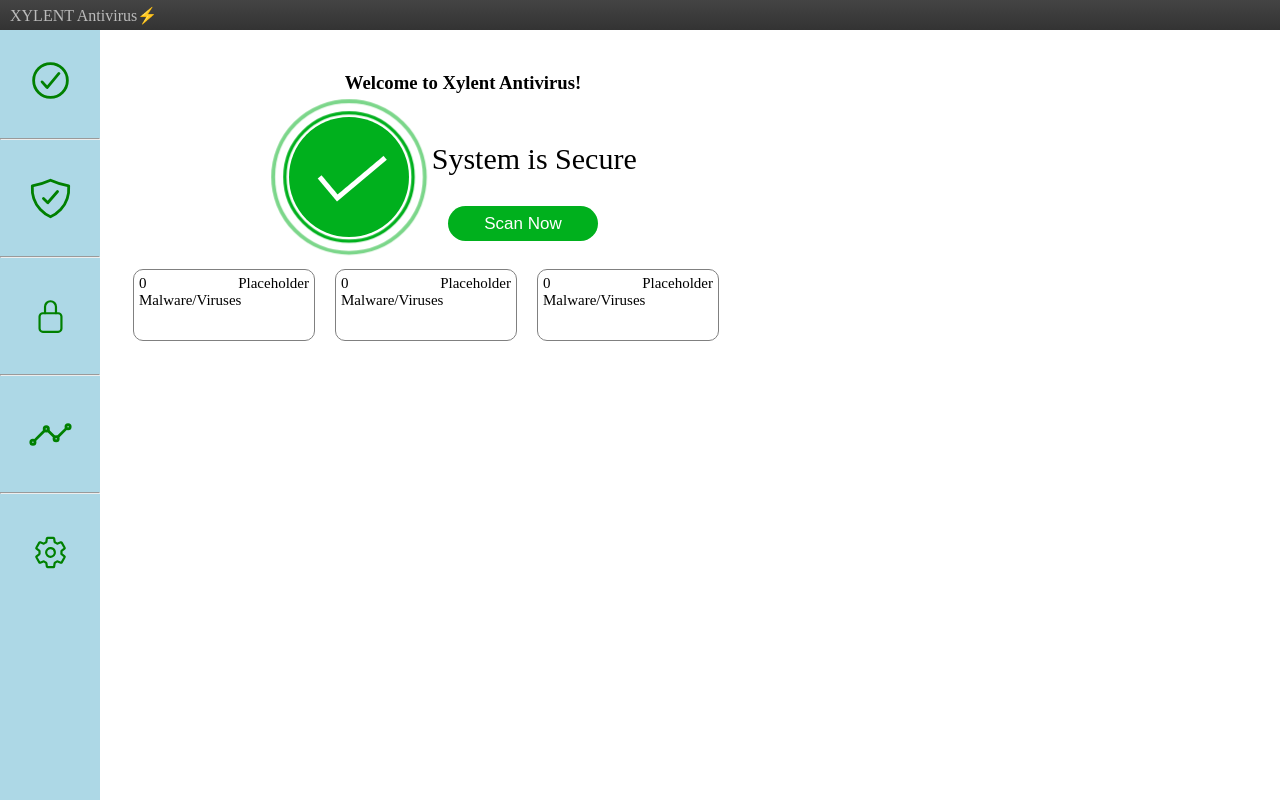
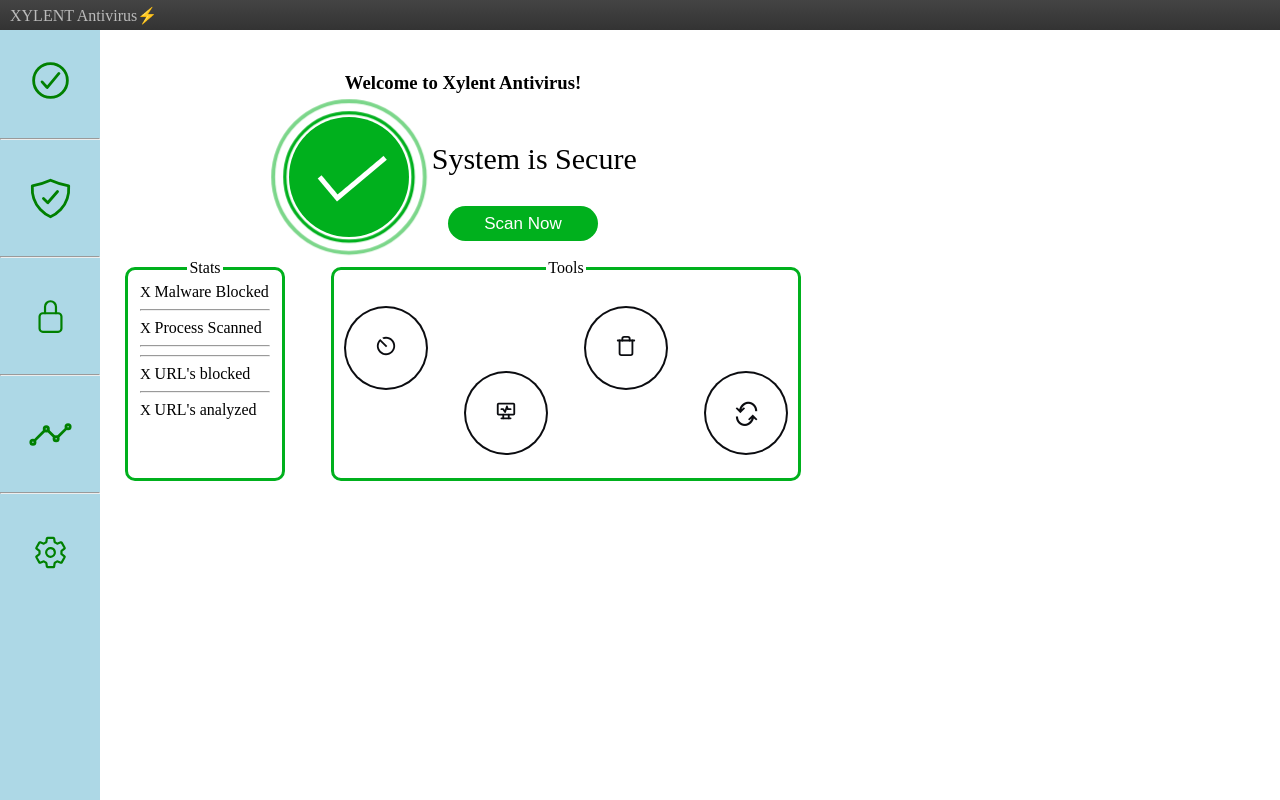
Before and after one commit to Rutuj-Runwal/Xylent, a React app: page / in a window 1280 px wide. Built offline with nearby package versions, Linux system fonts and the light colour scheme.

Commit message:
UI: Updated dashboard to include important shortcuts and detecion stats

```diff
--- a/index.html
+++ b/index.html
@@ -14,6 +14,10 @@
     }
 
     /* GLOBAL */
+    a{
+      text-decoration: none !important;
+      color: inherit;
+    }
     .flex_row {
       display: flex;
       flex-direction: row;
@@ -28,8 +32,8 @@
     }
 
     .just_cent {
-      align-items: center;
-      justify-content: center;
+      align-items: center !important;
+      justify-content: center !important;
     }
 
     .flex_col {
@@ -93,10 +97,6 @@
       cursor: pointer;
     }
 
-    .sideBar_Item_link {
-      text-decoration: none;
-      color: inherit;
-    }
     .sideBar_BackNav{
       position: absolute;
       margin-left: 97px;
@@ -113,11 +113,6 @@
       width: 680px;
       padding: 23px;
       /* enable grow, disable shrink */
-    }
-
-    #homeContent {
-      display: flex;
-      flex-direction: column;
     }
 
     #homeScanNow_Btn {
@@ -137,6 +132,54 @@
       border-radius: 20px;
       height: 20px;
       text-align: center;
+    }
+
+    fieldset{
+      border-radius: 10px;
+      border: 3px solid #00B01D;
+    }
+
+    legend { margin: 0 auto; }
+
+    #dashboard_status{
+      width: 130px;
+      height: 200px;
+    }
+    #dashboard_tools{
+      width: 430px;
+      height: 200px;
+    }
+    .dashboard_stat_count{
+      font-size:15px;
+    }
+    .dashboard_tools_item {
+      background-color: #fff;
+      color: #0b0c10;
+      padding: 2em 2em;
+      height: 1em; width: 1em;
+      border-radius: 100%;
+      bottom: 1rem;
+      right: 1.5rem;
+      box-shadow: 0px 0px 0px 2px #0b0c10, 0px 0px 0px 6px #fff;
+    }
+    .dashboard_tools_item, .dashboard_tools_icon {
+      transition: all 0.5s ease-in-out;
+    }
+    .dashboard_tools_item:hover {
+      transform: scale(0.9);
+      box-shadow: 0px 0px 0px 2px #0b0c10, 0px 0px 0px 12px #f5f5f5;
+      cursor: pointer;
+      background-color: #f9f9f9;
+    }
+    .dashboard_tools_item:hover .dashboard_tools_icon {
+      transform:scale(1.5);
+      display: none;
+    }
+    .dashboard_tools_info{
+      display: none;
+    }
+    .dashboard_tools_item:hover .dashboard_tools_info{
+      display: inline;
     }
 
     /* check mark */
--- a/src/js/MainFrame.js
+++ b/src/js/MainFrame.js
@@ -32,7 +32,7 @@
                 return (
                     <div key={key} >
                         {state[key].link != "NA" ?
-                            <Link className='sideBar_Item_link statBox_btn statBox_height' to={state[key].link} state={state[key].data? state[key].data : state[key]} tabIndex="-1">
+                            <Link className='statBox_btn statBox_height' to={state[key].link} state={state[key].data? state[key].data : state[key]} tabIndex="-1">
                                 <div className='statBox flex_col spc_btwn'>
                                     <div className='flex_row spc_btwn'>
                                         <div>{key}</div>
--- a/src/js/Options.js
+++ b/src/js/Options.js
@@ -9,7 +9,7 @@
         {Object.keys(state).map((key, index) => {
           return (
             <div key={key}>
-              <Link className='sideBar_Item_link statBox_height' to="/sserenderer" state={state[key]} tabIndex='-1'>
+              <Link className='statBox_height' to="/sserenderer" state={state[key]} tabIndex='-1'>
                 <div className='statBox flex_col spc_btwn'>
                   <div>{key}</div>
                 </div>
--- a/src/js/ScannerInterface.js
+++ b/src/js/ScannerInterface.js
@@ -64,7 +64,7 @@
     }, [])
 
     return (
-        <div id="content">
+        <div>
             <h3>Performing {state.scanType} Scan</h3>
             <i className="loading" style={{ display: 'none' }}></i>
             {currScan != "scanning animation done" ? currScan :
--- a/src/js/Sidebar.js
+++ b/src/js/Sidebar.js
@@ -17,19 +17,19 @@
   return (
     <>
       {!(location.pathname === "/status" || location.pathname === "/") ? <button className='sideBar_BackNav' onClick={() => navigate(-1)}>&#8592;</button> : <></>}
-      <Link to="/status" className='sideBar_Item_link' tabIndex="-1">
+      <Link to="/status" tabIndex="-1">
         <div className="flex_row just_cent sideBar_Item"><IconContext.Provider style={{ stroke: "black", strokeWidth: "1" }} value={{ color: "green" }}><IoCheckmarkCircleOutline size={45}/></IconContext.Provider></div>
       </Link>
       <hr/>
-      <Link to="/mainFrame" state={menuOptions.Protection} className='sideBar_Item_link' tabIndex="-1">
+      <Link to="/mainFrame" state={menuOptions.Protection} tabIndex="-1">
         <div className="flex_row just_cent sideBar_Item"><IconContext.Provider value={{ color: "green" }}><IoShieldCheckmarkOutline size={45} /></IconContext.Provider></div>
       </Link>
       <hr />
-      <Link to="/mainFrame" state={menuOptions.Privacy} className='sideBar_Item_link' tabIndex="-1">
+      <Link to="/mainFrame" state={menuOptions.Privacy} tabIndex="-1">
         <div className="flex_row just_cent sideBar_Item"><IconContext.Provider value={{ color: "green" }}><IoLockClosedOutline size={35} /></IconContext.Provider></div>
       </Link>
       <hr />
-      <Link to="/mainFrame" className='sideBar_Item_link' state={menuOptions.Performance} tabIndex="-1">
+      <Link to="/mainFrame"  state={menuOptions.Performance} tabIndex="-1">
         <div className="flex_row just_cent sideBar_Item"><IconContext.Provider value={{ color: "green" }}><IoAnalyticsOutline size={45} /></IconContext.Provider></div>
       </Link>
       <hr />
--- a/src/js/Status.js
+++ b/src/js/Status.js
@@ -1,5 +1,8 @@
 import { useState } from 'react';
-import { useNavigate } from "react-router-dom";
+import { useNavigate,Link } from "react-router-dom";
+import { LuTrash } from "react-icons/lu";
+import { TbHeartRateMonitor } from "react-icons/tb";
+import { RiScanLine } from "react-icons/ri";
 function Status() {
   const [skippedFilesCount, setskippedFilesCount] = useState(0);
   let navigate = useNavigate();
@@ -19,7 +22,7 @@
   //   });
   // }
   return (
-    <div id="homeContent">
+    <div className="flex_col">
       <h3 style={{ "textAlign": 'center' }}>Welcome to Xylent Antivirus!</h3>
       <div className="flex_row just_cent">
         <div>
@@ -33,28 +36,53 @@
         </div>
       </div>
       <br />
-      <div className='flex_row'>
-        <div className='statBox flex_col'>
-          <div className='statBox_head flex_row spc_btwn'>
-            <div>{skippedFilesCount}</div>
-            <div>Placeholder</div>
+      <div className='flex_row spc_btwn'>
+        <fieldset id='dashboard_status'>
+          <legend>Stats</legend>
+          <div className='flex_col'>
+            <div>
+              <span className='dashboard_stat_count'>X&nbsp;</span><span>Malware Blocked</span>
+              <hr/>
+              <span className='dashboard_stat_count'>X&nbsp;</span><span>Process Scanned</span>
+              <hr/><hr/>
+              <span className='dashboard_stat_count'>X&nbsp;</span><span>URL's blocked</span>
+              <hr/>
+              <span className='dashboard_stat_count'>X&nbsp;</span><span>URL's analyzed</span>
+            </div>
           </div>
-          <div>Malware/Viruses</div>
-        </div>
-        <div className='statBox flex_col'>
-          <div className='statBox_head flex_row spc_btwn'>
-            <div>{skippedFilesCount}</div>
-            <div>Placeholder</div>
+        </fieldset>
+        <fieldset id='dashboard_tools'>
+          <legend>Tools</legend>
+          <div className='flex_row just_cent' style={{'marginTop':'40px'}}>
+            <div className='dashboard_tools_item flex_row just_cent' style={{ 'marginTop': '-80px', 'marginRight': '40px' }}>
+              <Link>
+                <span className='dashboard_tools_info'>Scan</span>
+                <RiScanLine className='dashboard_tools_icon' size="22"/>
+              </Link>
+            </div>
+            <div className='dashboard_tools_item flex_row just_cent' style={{ 'marginTop': '50px', 'marginRight': '40px' }}>
+              <Link>
+                <span className='dashboard_tools_info'>Startup<br />Monitor</span>
+                <TbHeartRateMonitor className='dashboard_tools_icon' size="22"/>
+              </Link>
+            </div>
+            <div className='dashboard_tools_item flex_row just_cent' style={{ 'marginTop': '-80px', 'marginRight': '40px' }}>
+              <Link>
+                <span className='dashboard_tools_info'>Junk<br />Cleaner</span>
+                <LuTrash className='dashboard_tools_icon' size="22"/>
+              </Link>
+            </div>
+            <div className='dashboard_tools_item flex_row just_cent' style={{ 'marginTop': '50px' }}>
+              <Link>
+                <span className='dashboard_tools_info'>Update</span>
+                <div className='flex_col'>
+                  <span className='dashboard_tools_icon' style={{ 'fontSize': '20px', 'fontWeight':'900' }}>&#10554;</span>
+                  <span className='dashboard_tools_icon' style={{ 'fontSize': '20px','fontWeight':'900','marginTop':'-10px'}}>&#10555;</span>
+                </div>
+              </Link>
+            </div>
           </div>
-          <div>Malware/Viruses</div>
-        </div>
-        <div className='statBox flex_col'>
-          <div className='statBox_head flex_row spc_btwn'>
-            <div>{skippedFilesCount}</div>
-            <div>Placeholder</div>
-          </div>
-          <div>Malware/Viruses</div>
-        </div>
+        </fieldset>
       </div>
       {/* <h2 id="nowScanning">{currScan}</h2> */}
     </div>
```
